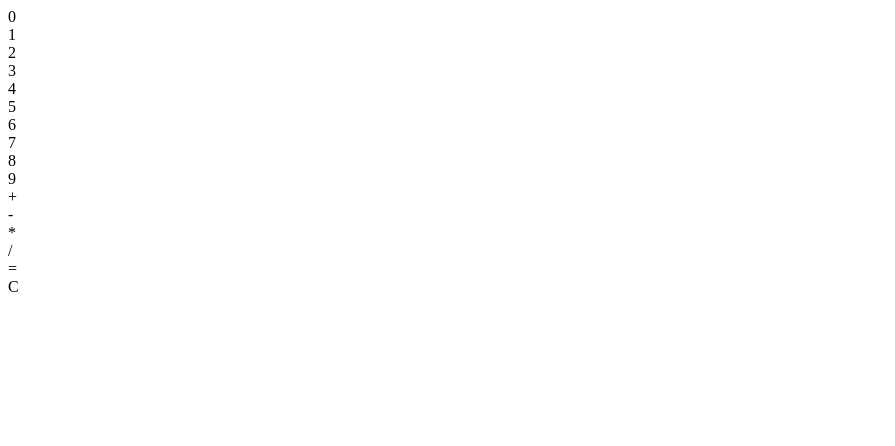
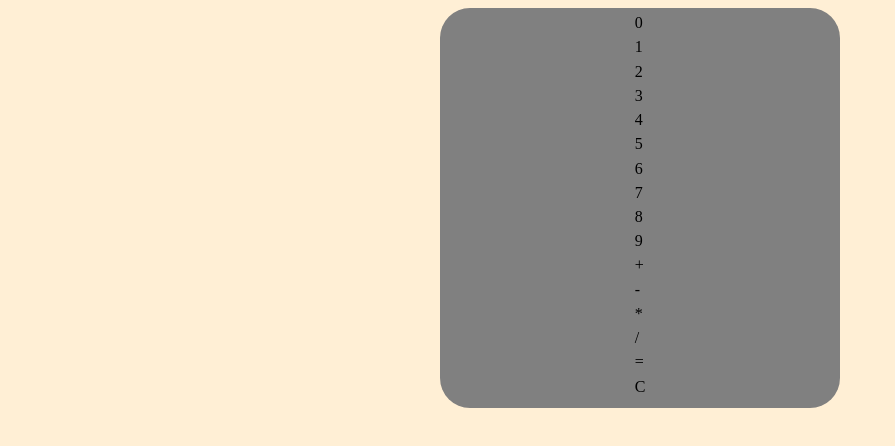
Before and after one commit to CoolGlasses/calculator, a plain HTML site: page index.html in a window 1280 px wide. Shown: the whole page, without its empty margins (0-895 px from the left). Drawn offline with Linux system fonts and the light colour scheme.

Commit message:
added initial style elements to css sheet and began customization of coloring scheme

```diff
--- a/index.html
+++ b/index.html
@@ -1,7 +1,7 @@
 <!DOCTYPE html>
 <html>
     <meta charset="UTF-8">
-    <link rel="styelsheet" href="style.css">
+    <link rel="stylesheet" href="style.css">
     <title>Calculator</title>
 <head>
 
--- a/style.css
+++ b/style.css
@@ -0,0 +1,37 @@
+body {
+    background-color: papayawhip;
+}
+
+#container {
+    display: grid;
+    justify-content: center;
+}
+
+.calc {
+    display: grid;
+    background-color: gray;
+    border-radius: 30px;
+    height: 400px;
+    width: 400px;
+    justify-content: center;
+}
+
+.calcNumber {
+    display: grid;
+}
+
+.calcDisplay {
+    display: grid;
+}
+
+.calcOperand {
+    display: grid;
+}
+
+.calcButton {
+    display: grid;
+}
+
+.resultButton {
+    display: grid;
+}
```
